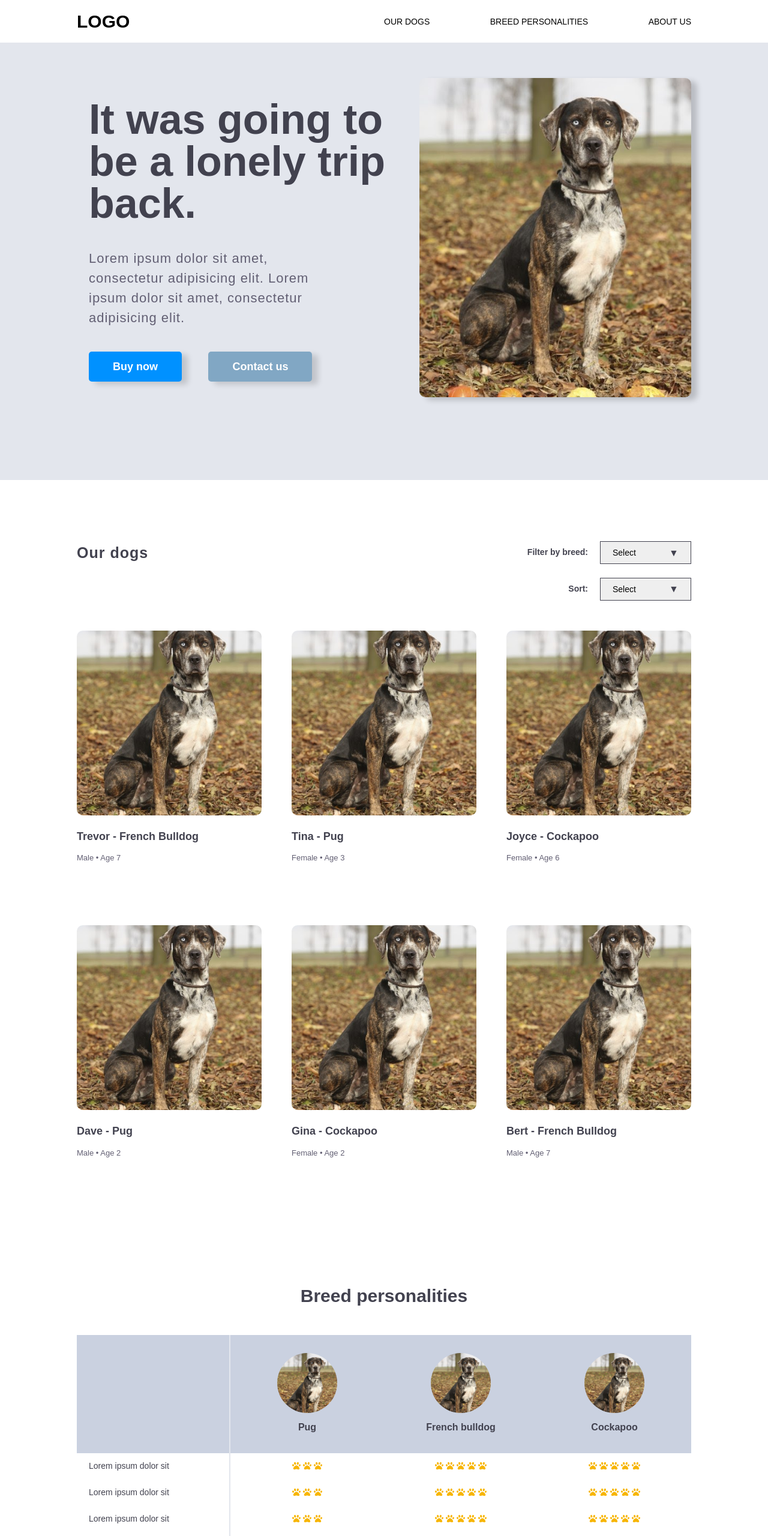
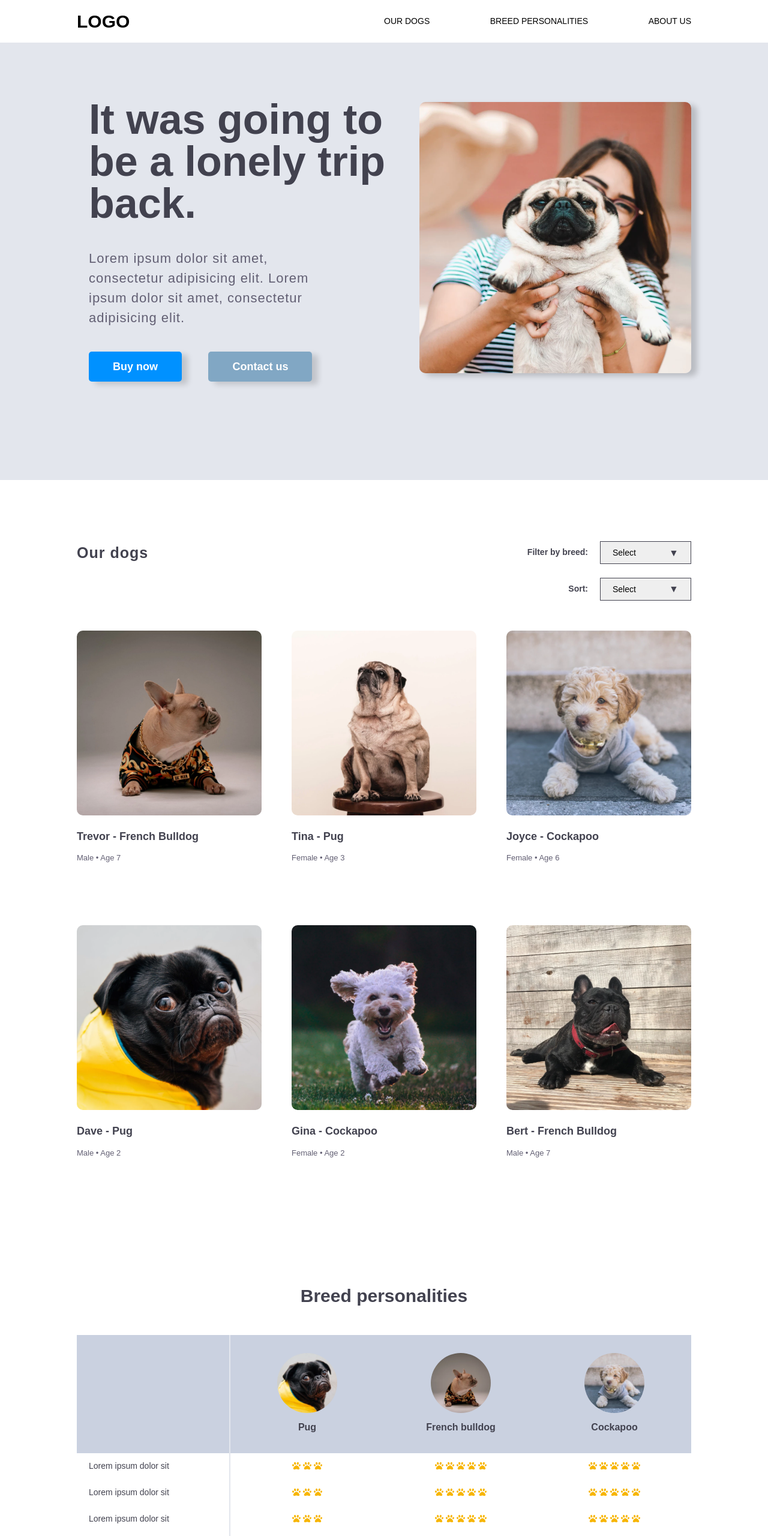
Before and after one commit to kamiljaworski975/interview, a website built with webpack: page src/index.html in a window 1280 px wide. Shown: the top 2560 px of the page at 60% size. Built offline with nearby package versions, Linux system fonts and the light colour scheme.

Commit message:
finished project

```diff
--- a/src/assets/data/dogs.json
+++ b/src/assets/data/dogs.json
@@ -5,42 +5,42 @@
             "type": "French Bulldog",
             "age": 7,
             "gender": "Male",
-            "image": "./assets/images/dog.jpg"
+            "image": "./assets/images/french-bulldog-1.webp"
         },
         {
             "title": "Tina",
             "type": "Pug",
             "age": 3,
             "gender": "Female",
-            "image": "./assets/images/dog.jpg"
+            "image": "./assets/images/pug-2.webp"
         },
         {
             "title": "Joyce",
             "type": "Cockapoo",
             "age": 6,
             "gender": "Female",
-            "image": "./assets/images/dog.jpg"
+            "image": "./assets/images/cockapoo-2.webp"
         },
         {
             "title": "Dave",
             "type": "Pug",
             "age": 2,
             "gender": "Male",
-            "image": "./assets/images/dog.jpg"
+            "image": "./assets/images/pug-1.webp"
         },
         {
             "title": "Gina",
             "type": "Cockapoo",
             "age": 2,
             "gender": "Female",
-            "image": "./assets/images/dog.jpg"
+            "image": "./assets/images/cockapoo-1.webp"
         },
         {
             "title": "Bert",
             "type": "French Bulldog",
             "age": 7,
             "gender": "Male",
-            "image": "./assets/images/dog.jpg"
+            "image": "./assets/images/french-bulldog-2.webp"
         }
     ]
 }
--- a/src/index.html
+++ b/src/index.html
@@ -60,13 +60,16 @@
             </p>
             <div class="header__title--buttons">
               <a href="#ourdogs" class="btn btn--blue margin-r">Buy now</a>
-              <a href="mailto: hello@dogshome.com" class="btn btn--grey">
+              <a href="mailto:hello@dogshome.com" class="btn btn--grey">
                 Contact us</a
               >
             </div>
           </div>
           <div class="header__img" data-aos="fade-left" data-aos-duration="800">
-            <img src="./assets/images/dog.jpg" alt="dog image" />
+            <img
+              src="./assets/images/header-image.webp"
+              alt="header-image-dog"
+            />
           </div>
         </div>
       </div>
@@ -94,8 +97,8 @@
                 <option selected disabled value="select">Select</option>
                 <option value="title">Sort by name</option>
                 <option value="type">Sort by type</option>
-                <option value="age">Sort ascending</option>
-                <option value="age-min">sort descending</option>
+                <option value="age">Age ascending</option>
+                <option value="age-min">Age descending</option>
                 <option value="male">Filter male</option>
                 <option value="female">Filter female</option>
               </select>
@@ -118,19 +121,25 @@
                 <th></th>
                 <th>
                   <div>
-                    <img src="./assets/images/dog.jpg" alt="" />
+                    <img src="./assets/images/pug-thumb.webp" alt="pug-thumb" />
                   </div>
                   <span>Pug</span>
                 </th>
                 <th>
                   <div>
-                    <img src="./assets/images/dog.jpg" alt="" />
+                    <img
+                      src="./assets/images/french-bulldog-thumb.webp"
+                      alt="french-bulldog-thumb"
+                    />
                   </div>
                   <span>French bulldog</span>
                 </th>
                 <th>
                   <div>
-                    <img src="./assets/images/dog.jpg" alt="" />
+                    <img
+                      src="./assets/images/cockapoo-thumb.webp"
+                      alt="cockapoo-thumb"
+                    />
                   </div>
                   <span>Cockapoo</span>
                 </th>
@@ -369,7 +378,10 @@
               data-aos="fade-right"
               data-aos-duration="500"
             >
-              <img src="./assets/images/dog.jpg" alt="about us image" />
+              <img
+                src="./assets/images/contact-image.webp"
+                alt="about-us-image"
+              />
             </div>
             <div
               class="section__about--text"
--- a/src/scripts/filter-dogs.js
+++ b/src/scripts/filter-dogs.js
@@ -12,7 +12,7 @@ let filteredArr = dogData.dogs;
 const dogElement = (title, type, age, gender, image) => `
 <div class="section__ourdogs--item" data-aos="fade-up" data-aos-easing="ease-in"  data-aos-duration="400">
 <div class="section__ourdogs--image">
-  <img src="${image}" alt="" />
+  <img src="${image}" alt="${title} - ${type}" />
 </div>
 <h4>${title} - ${type}</h4>
 <span>${gender} &bull; Age ${age}</span>
--- a/src/scss/layout/_footer.scss
+++ b/src/scss/layout/_footer.scss
@@ -22,6 +22,11 @@
     min-width: 30%;
     & a {
       color: $color-white;
+      transition: all 0.4s;
+      -webkit-transition: 0.4s;
+      &:hover {
+        opacity: 0.7;
+      }
     }
   }
 }
--- a/src/scss/layout/_navigation.scss
+++ b/src/scss/layout/_navigation.scss
@@ -72,6 +72,7 @@
     font-size: 2.8rem;
     transform: translateX(200%);
     transition: all 0.4s ease-in;
+
     &:not(:first-of-type) {
       margin-top: 2rem;
     }
@@ -199,6 +200,21 @@ body.active .nav__mobile--element {
         color: $color-black;
         font-size: 1.4rem;
         text-transform: uppercase;
+        position: relative;
+        &::after {
+          content: '';
+          display: block;
+          width: 0;
+          height: 1px;
+          background: $color-tertiary;
+          transition: all 0.4s ease-in;
+        }
+        &:hover {
+          opacity: 0.7;
+          &::after {
+            width: 100%;
+          }
+        }
       }
     }
   }
```
Also changed, not shown: src/assets/images/cockapoo-1.webp (added), src/assets/images/cockapoo-2.webp (added), src/assets/images/cockapoo-thumb.webp (added), src/assets/images/contact-image.webp (added), src/assets/images/french-bulldog-1.webp (added), src/assets/images/french-bulldog-2.webp (added), src/assets/images/french-bulldog-thumb.webp (added), src/assets/images/header-image.webp (added), src/assets/images/pug-1.webp (added), src/assets/images/pug-2.webp (added), src/assets/images/pug-thumb.webp (added).
